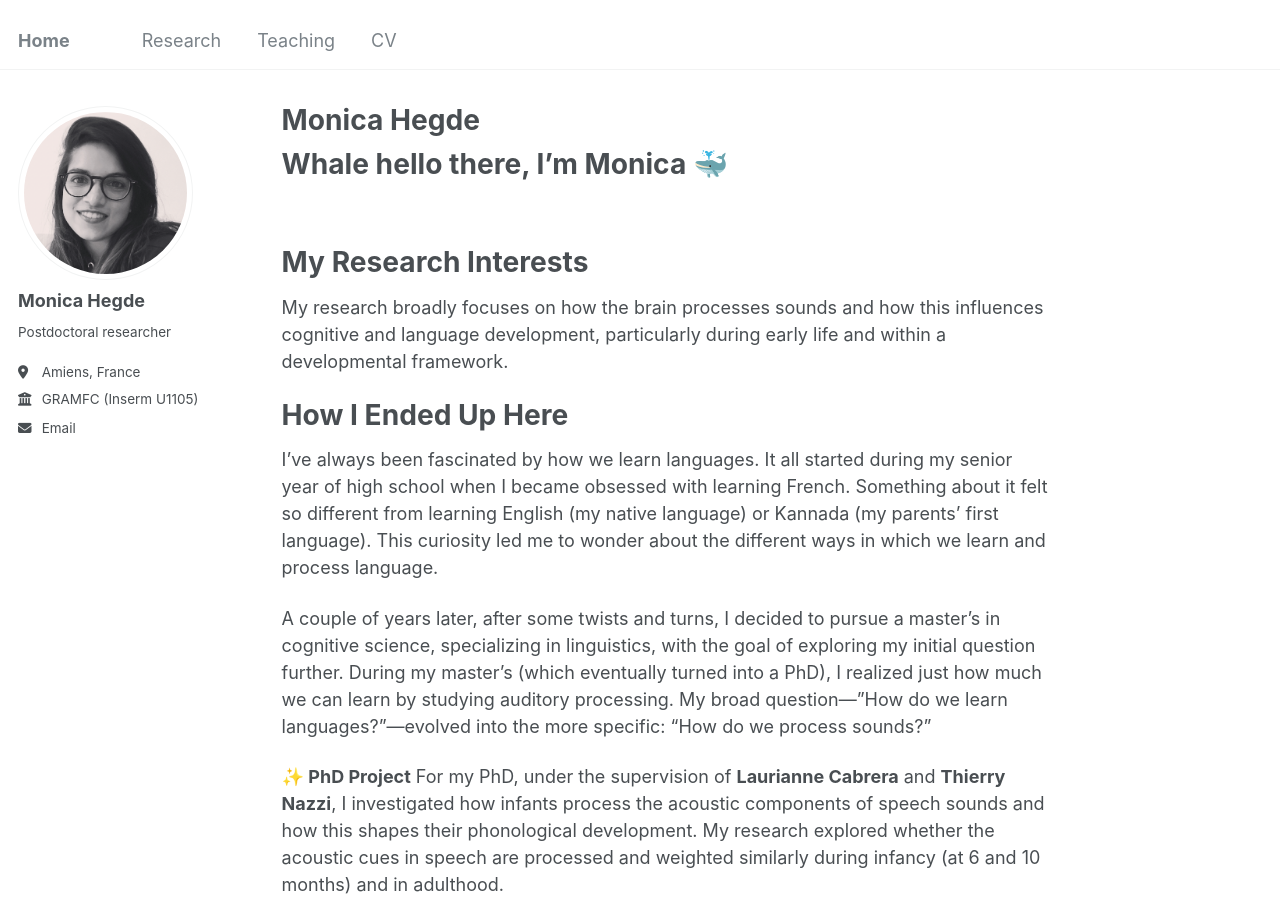
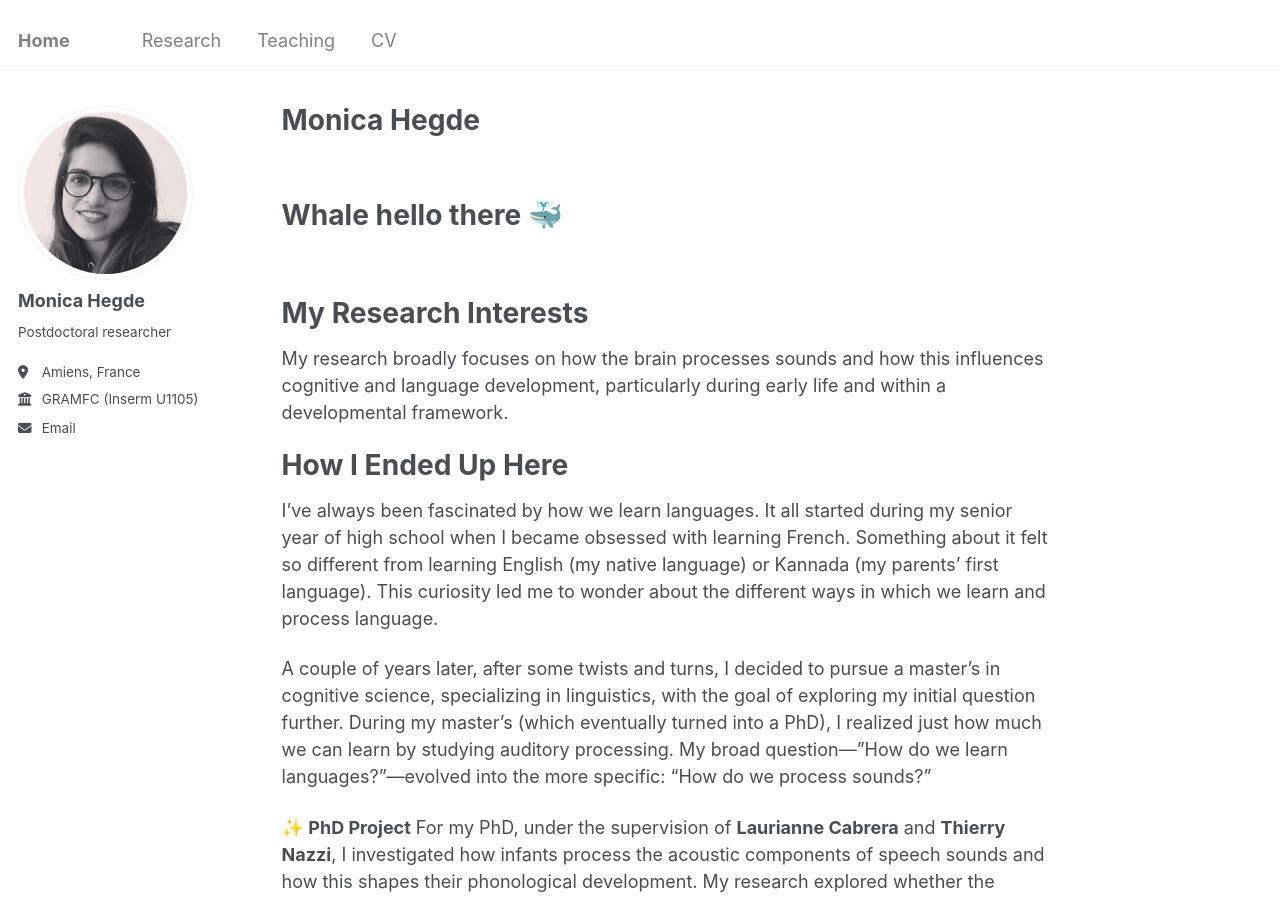
Before and after one commit to hahaharmonica/hahaharmonica.github.io, a Jekyll site: the page built from _pages/about.md, in a window 1280 px wide and 900 px high. Built offline with Jekyll 4.4.1, drawn with Linux system fonts in a browser that asks for light colours.

Commit message:
Update about.md

```diff
--- a/_pages/about.md
+++ b/_pages/about.md
@@ -1,14 +1,15 @@
 ---
 permalink: /
-seo_title: "Monica Hegde"
 title: "Monica Hegde"
 author_profile: true
 redirect_from:
   - /about/
   - /about.html
 ---
+&nbsp;
+&nbsp;
 
-Whale hello there, I'm Monica 🐳
+Whale hello there 🐳
 ====
 &nbsp;
 &nbsp;
```
